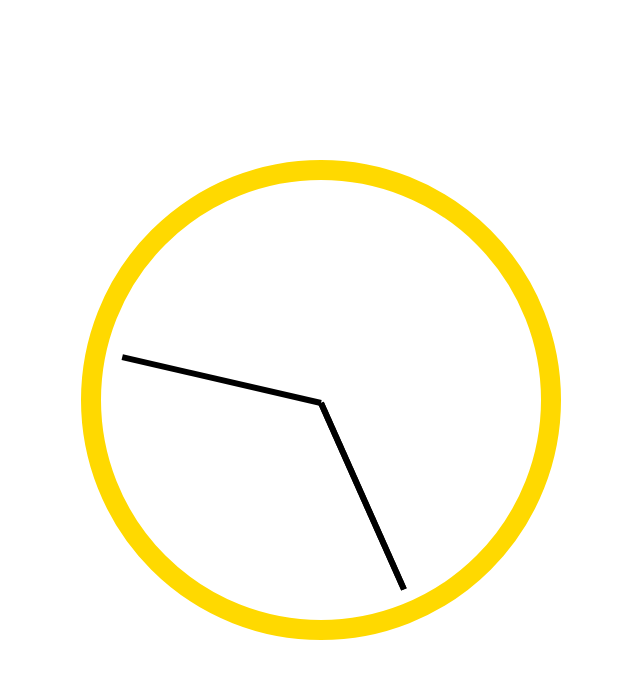
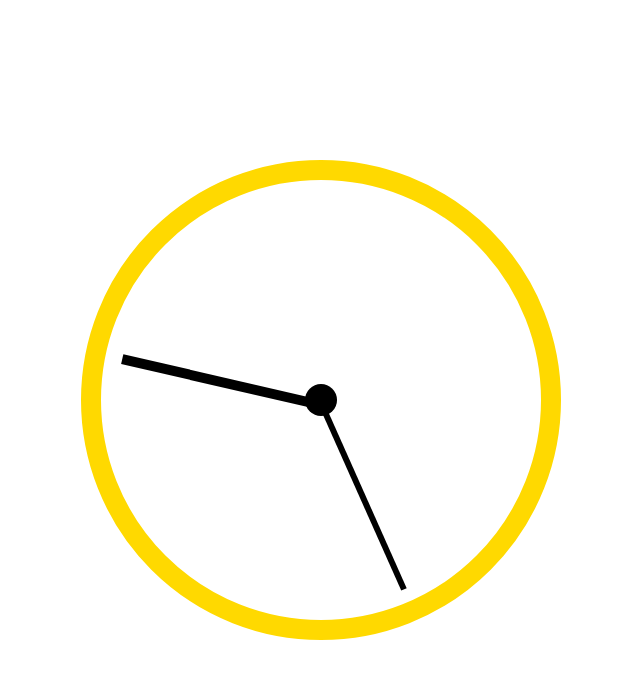
Before and after one commit to imtiajul-islam-d/JS_CLOCK, a plain HTML site: page index.html in a window 1280 px wide. Shown: the whole page, without its empty margins (319-959 px from the left). Drawn offline with Linux system fonts and the light colour scheme.

Commit message:
correction on design

```diff
--- a/assets/css/style.css
+++ b/assets/css/style.css
@@ -34,6 +34,25 @@ body {
   transform: translateY(-50%);
   transform-origin: 100%;
   transform: rotate(90deg);
-  transition: 0.05s;
+  transition: 0.01s;
   transition-timing-function: cubic-bezier(0.23, 2.97, 1, 1);
 }
+.second{
+  height: 3px;
+}
+.hour{
+  height: 10px;
+}
+.center{
+  height: 100%;
+  width: 100%;
+  display: flex;
+  align-items: center;
+  justify-content: center;
+}
+.dot{
+  width: 2rem;
+  height: 2rem;
+  border-radius: 50%;
+  background: #000;
+}
--- a/index.html
+++ b/index.html
@@ -10,6 +10,9 @@
 <body>
     <section class="clock">
         <section class="clock_body">
+            <div class="center">
+                <div class="dot"></div>
+            </div>
             <div class="hand hour"></div>
             <div class="hand min"></div>
             <div class="hand second"></div>
```
